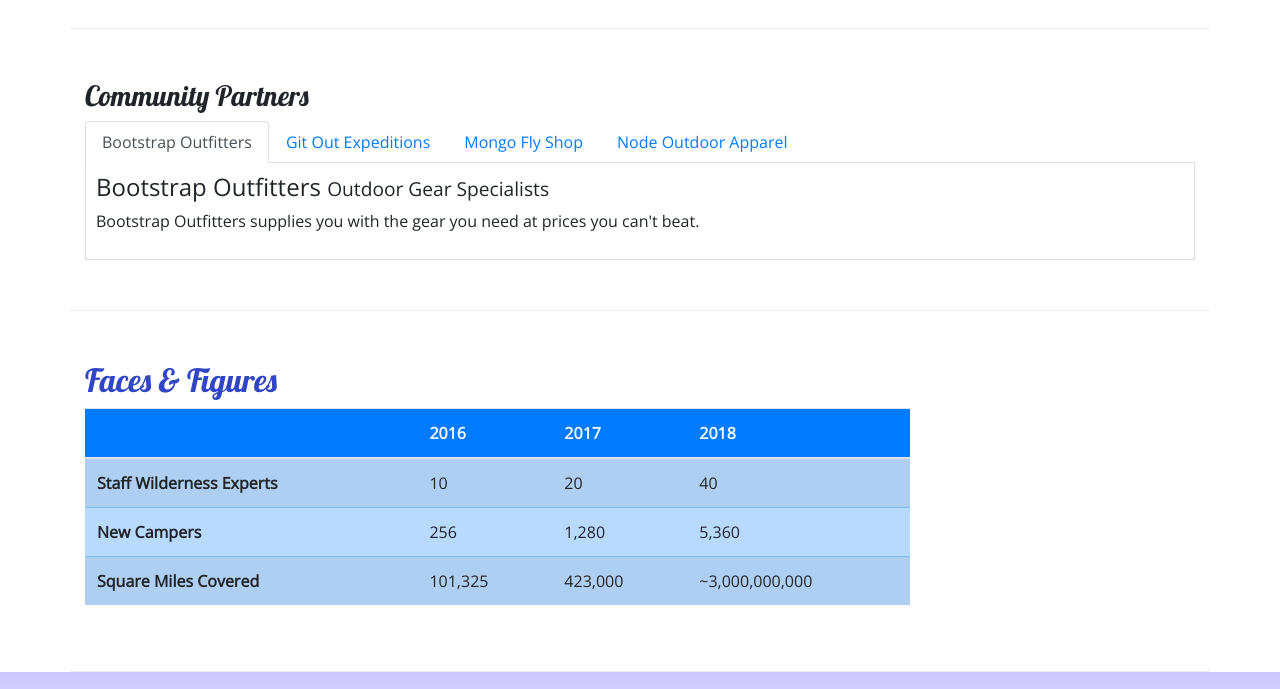
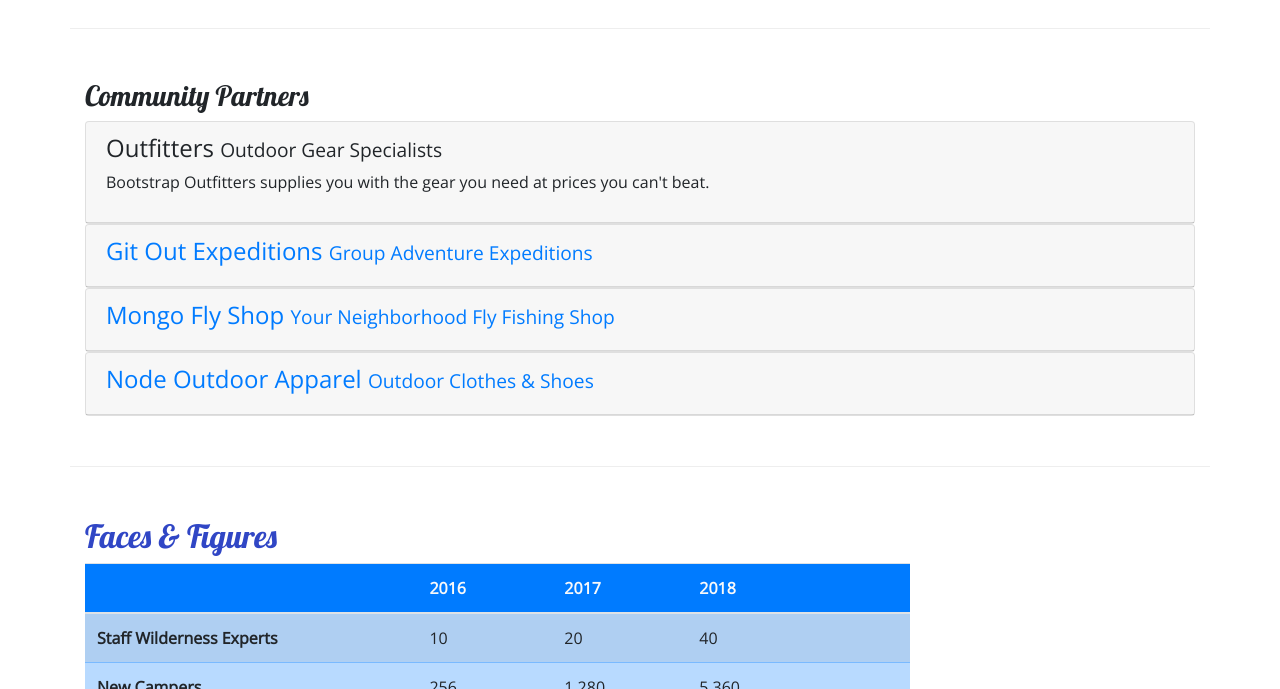
Before and after one commit to remarshal/newcamp-site, a website: page aboutus.html in a window 1280 px wide. Shown: the part 800-1489 px from the top of the page. Drawn offline with nearby package versions, Linux system fonts and the light colour scheme.

Commit message:
added accordion

```diff
--- a/aboutus.html
+++ b/aboutus.html
@@ -47,8 +47,7 @@
                     <li class="nav-item active"><a class="nav-link" href="#"><i class="fa fa-info fa-lg"></i> About</a>
                     </li>
                     <li class="nav-item"><a class="nav-link" href="#"><i class="fa fa-list fa-lg"></i> Sites</a></li>
-                    <li class="nav-item"><a class="nav-link" href="contactus.html"><i
-                                class="fa fa-address-card fa-lg"></i> Contact</a></li>
+                    <li class="nav-item"><a class="nav-link" href="contactus.html"><i class="fa fa-address-card fa-lg"></i> Contact</a></li>
                 </ul>
             </div>
         </div>
@@ -110,32 +109,58 @@
         <div class="row row-content">
             <div class="col">
                 <h3>Community Partners</h3>
-                <ul class="nav nav-tabs">
-                    <li class="nav-item"><a class="nav-link active" href="#bootstrap" role="tab" data-toggle="tab">Bootstrap Outfitters</a></li>
-                    <li class="nav-item"><a href="#git" class="nav-link" role="tab" data-toggle="tab">Git Out Expeditions</a></li>
-                    <li class="nav-item"><a href="#mongo" class="nav-link" role="tab" data-toggle="tab">Mongo Fly Shop</a></li>
-                    <li class="nav-item"><a href="#node" class="nav-link" role="tab" data-toggle="tab">Node Outdoor Apparel</a></li>
-                </ul>
-                <div class="tab-content">
-                    <div class="tab-pane fade show active" role="tabpanel" id="bootstrap">
-                        <h4>Bootstrap Outfitters <small>Outdoor Gear Specialists</small></h4>
+                <div id="accordion">
+                    <div class="card">
+                        <div class="card-header" role="tab">
+                            <h4>
+                                <a data-toggle="collapse" data-target="#bootstrap">Outfitters <small>Outdoor Gear Specialists</small></a>
+                            </h4>
+                            <div class="collapse show" id="bootstrap" data-parent="#accordion">
+                                <div class="class-body">
                                     <p class="d-none d-sm-block">Bootstrap Outfitters supplies you with the gear you need at prices you
                                         can't beat.</p>
                                 </div>
-                    <div class="tab-pane fade" role="tabpanel" id="git">
-                        <h4>Git Out Expeditions <small>Group Adventure Expeditions</small></h4>
+                            </div>
+                        </div>
+                    </div>
+                    <div class="card">
+                        <div class="card-header" role="tab">
+                            <h4>
+                                <a class="collapsed" data-toggle="collapse" data-target="#git">Git Out Expeditions <small>Group Adventure Expeditions</small></a>
+                            </h4>
+                            <div class="collapse" id="git" data-parent="#accordion">
+                                <div class="class-body">
                                     <p class="d-none d-sm-block">Join Git Out Expeditions to explore new horizons with a group of other
                                         adventurers!</p>
                                 </div>
-                    <div class="tab-pane fade" role="tabpanel" id="mongo">
-                        <h4>Mongo Fly Shop <small>Your Neighborhood Fly Fishing Shop</small></h4>
+                            </div>
+                        </div>
+                    </div>
+                    <div class="card">
+                        <div class="card-header" role="tab">
+                            <h4>
+                                <a class="collapsed" data-toggle="collapse" data-target="#mongo">Mongo Fly Shop <small>Your Neighborhood Fly Fishing Shop</small></a>
+                            </h4>
+                            <div class="collapse" id="mongo" data-parent="#accordion">
+                                <div class="class-body">
                                     <p class="d-none d-sm-block">Need a new fishing pole, a tacklebox, or flies of all kinds? Stop by Mongo
                                         Fly Shop.</p>
                                 </div>
-                    <div class="tab-pane fade" role="tabpanel" id="node">
-                        <h4>Node Outdoor Apparel <small>Outdoor Clothes & Shoes</small></h4>
+                            </div>
+                        </div>
+                    </div>
+                    <div class="card">
+                        <div class="card-header" role="tab">
+                            <h4>
+                                <a class="collapsed" data-toggle="collapse" data-target="#node">Node Outdoor Apparel <small>Outdoor Clothes & Shoes</small></a>
+                            </h4>
+                            <div class="collapse" id="node" data-parent="#accordion">
+                                <div class="class-body">
                                     <p class="d-none d-sm-block">From polar fleeces to swimsuits, hiking boots to waders, a visit to Node
                                         will be sure to get you covered.</p>
+                                </div>
+                            </div>
+                        </div>
                     </div>
                 </div>
             </div>
@@ -194,20 +219,15 @@
                 </div>
                 <div class="col-6 col-sm-5 text-center">
                     <h5>Social</h5>
-                    <a class="btn btn-social-icon btn-instagram" href="http://instagram.com/"><i
-                            class="fa fa-instagram"></i></a>
-                    <a class="btn btn-social-icon btn-facebook" href="http://facebook.com/"><i
-                            class="fa fa-facebook"></i></a>
-                    <a class="btn btn-social-icon btn-twitter" href="http://twitter.com/"><i
-                            class="fa fa-twitter"></i></a>
-                    <a class="btn btn-social-icon btn-google" href="http://youtube.com/"><i
-                            class="fa fa-youtube"></i></a>
+                    <a class="btn btn-social-icon btn-instagram" href="http://instagram.com/"><i class="fa fa-instagram"></i></a>
+                    <a class="btn btn-social-icon btn-facebook" href="http://facebook.com/"><i class="fa fa-facebook"></i></a>
+                    <a class="btn btn-social-icon btn-twitter" href="http://twitter.com/"><i class="fa fa-twitter"></i></a>
+                    <a class="btn btn-social-icon btn-google" href="http://youtube.com/"><i class="fa fa-youtube"></i></a>
                 </div>
                 <div class="col-sm-4 text-center">
                     <a role="button" class="btn btn-link" href="tel:+12065551234"><i class="fa fa-phone"></i>
                         1-206-555-1234</a><br />
-                    <a role="button" class="btn btn-link" href="mailto:campsites@nucamp.co"><i
-                            class="fa fa-envelope-o"></i> campsites@nucamp.co</a>
+                    <a role="button" class="btn btn-link" href="mailto:campsites@nucamp.co"><i class="fa fa-envelope-o"></i> campsites@nucamp.co</a>
                 </div>
             </div>
         </div>
```
Lines whose indentation alone changed are shown as unchanged.
